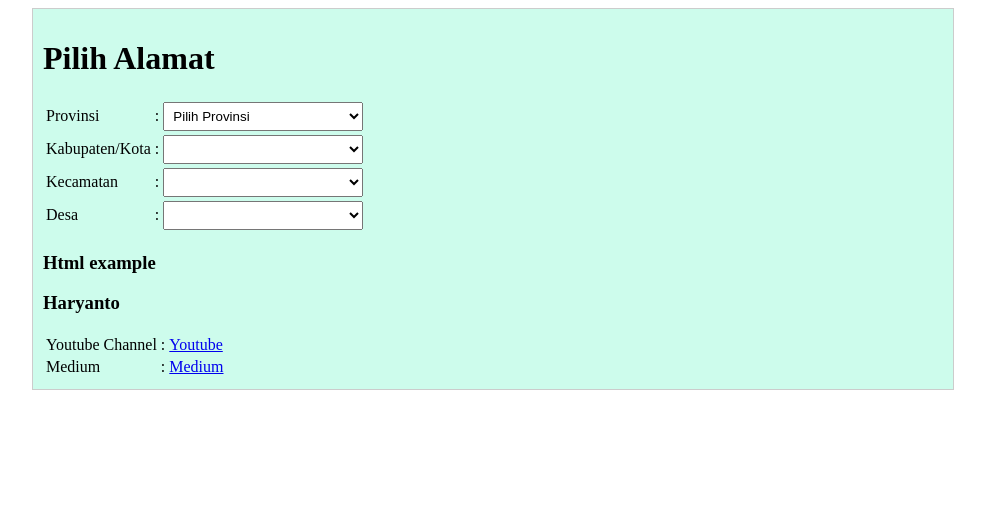
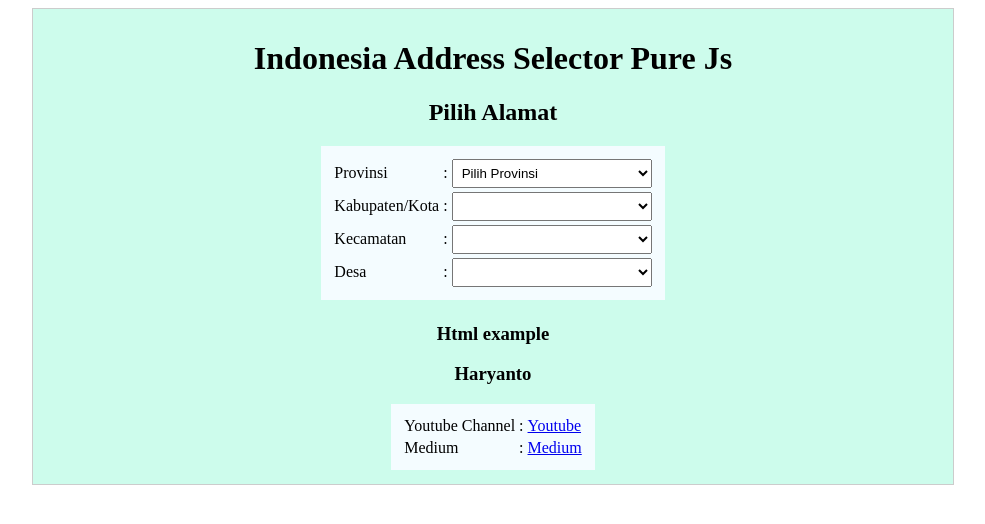
Before and after one commit to nnttoo/indonesiaaddselector, a website: page docs/index.html in a window 1280 px wide. Shown: the whole page, without its empty margins (147-1132 px from the left). Drawn offline with nearby package versions, Linux system fonts and the light colour scheme.

Commit message:
html center

```diff
--- a/docs/index.html
+++ b/docs/index.html
@@ -15,12 +15,25 @@
                 padding: 10px;
                 max-width: 900px;
                 border: solid 1px #ccc;
+                text-align: center;
+            }
+            h1{
+                text-align: center;
+            }
+            table{
+                background-color: rgb(244, 252, 255);
+                padding: 10px;
+                display: inline-block;
+            }
+            tr{
+                text-align: left;
             }
         </style>
     </head>
     <body>
         <div id="ctn">
-            <h1>Pilih Alamat</h1>
+            <h1>Indonesia Address Selector Pure Js</h1>
+            <h2>Pilih Alamat</h2>
             <table>
                 <tr>
                     <td>Provinsi</td>
```
